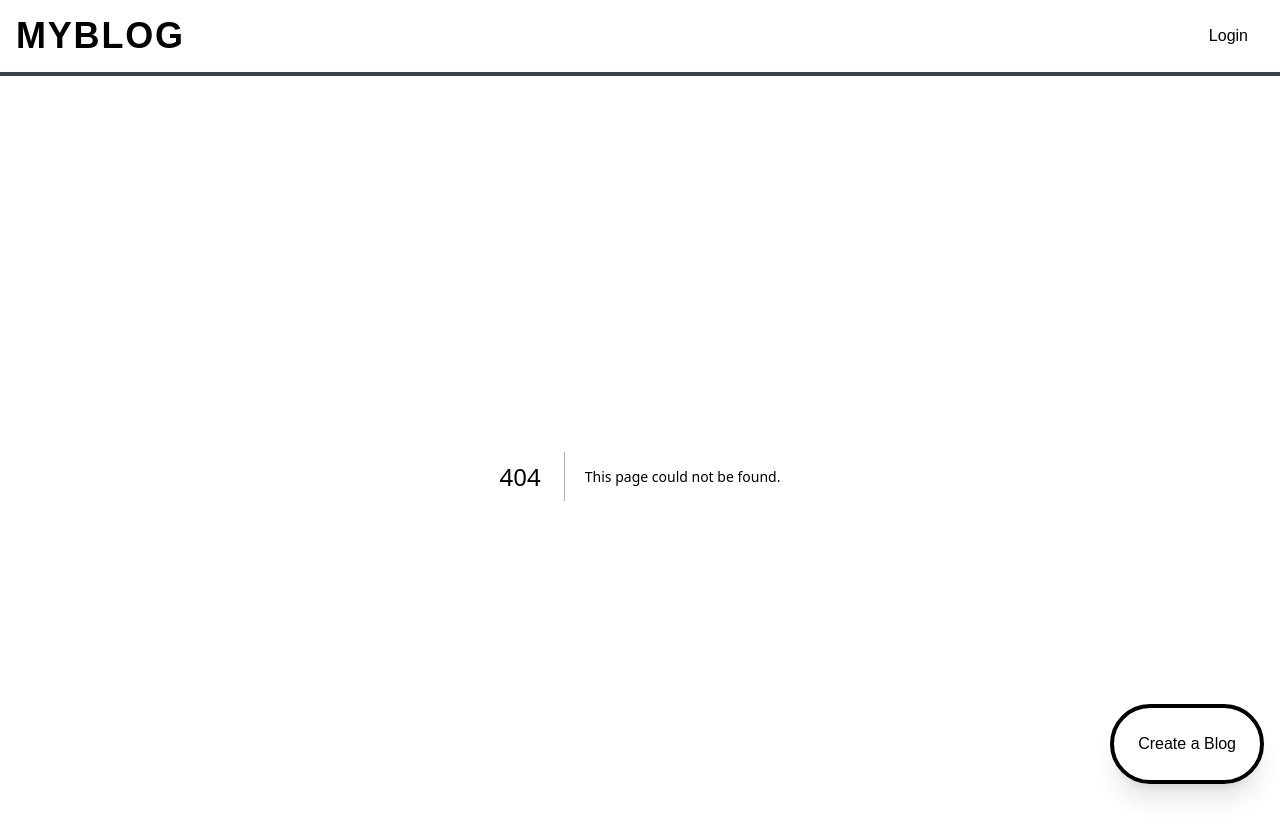
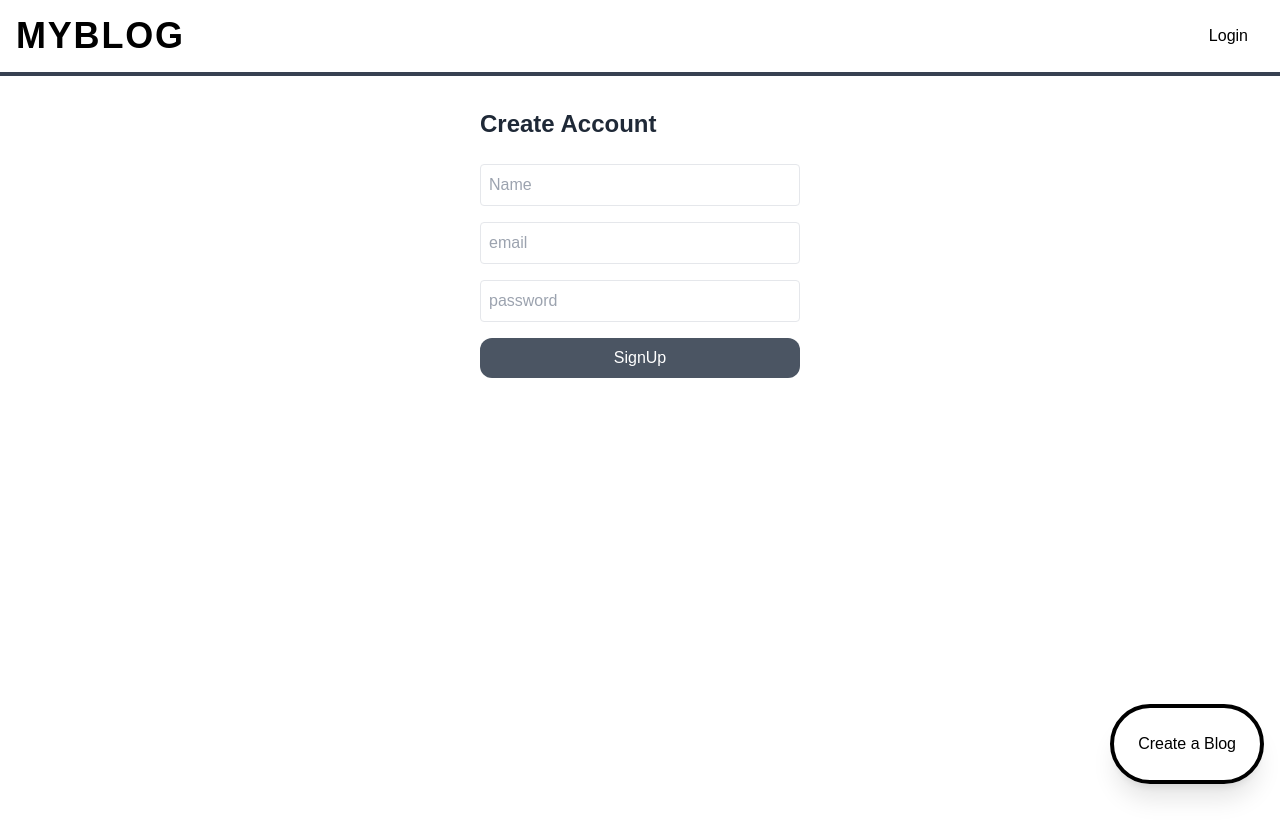
Before and after one commit to CleanerC/BlogSim, a Next.js app: page /auth/signup in a window 1280 px wide. Before the commit this address had no page. Shown: the top 838 px of the page. After the commit the page ends 800 px from the top, so only its background shows below. Built offline with nearby package versions, Linux system fonts and the light colour scheme.

Commit message:
implemented signup page without auth api

```diff
--- /dev/null
+++ b/src/app/auth/signup/page.js
@@ -0,0 +1,74 @@
+"use client";
+
+import { useState } from "react";
+import { useRouter } from "next/navigation";
+
+export default function SignUp() {
+  const [formData, setFormData] = useState({
+    email: "",
+    password: "",
+    nickname: "",
+  });
+
+  const router = useRouter()
+
+  const handleSubmit = async (e) => {
+    e.preventDefault();
+    try {
+      const res = await fetch('api/auth/signup', {
+        method: 'POST',
+        headers: { 'Content-Type': application/json },
+        body: JSON.stringify(formData)
+      })
+      if (res.ok) {
+        router.push('auth/login')
+      }
+    } catch (error) {
+      console.error('Signup failed:', error)
+    }
+  };
+
+  return (
+    <div className="flex items-center justify-center">
+      <div className="p-8 w-96">
+        <h2 className="text-2xl font-bold text-gray-800 mb-6">
+          Create Account
+        </h2>
+        <form onSubmit={handleSubmit}>
+          <div className="space-y-4">
+            <input
+              type="text"
+              placeholder="Name"
+              className="w-full p-2 border rounded"
+              value={formData.name}
+              onChange={(e) => setFormData({...formData, name: e.target.value})}
+              >
+            </input>
+            <input
+              type="text"
+              placeholder="email"
+              className="w-full p-2 border rounded"
+              value={formData.email}
+              onChange={(e) => setFormData({...formData, email: e.target.value})}
+              >
+            </input>
+            <input
+              type="text"
+              placeholder="password"
+              className="w-full p-2 border rounded"
+              value={formData.password}
+              onChange={(e) => setFormData({...formData, password: e.target.value})}
+              >
+            </input>
+            <button
+              type="submit"
+              className="w-full bg-gray-600 rounded-xl text-white p-2 hover:bg-blue-500 transition-all"
+            >
+              SignUp
+            </button>
+          </div>
+        </form>
+      </div>
+    </div>
+  );
+}
--- a/src/app/page.js
+++ b/src/app/page.js
@@ -1,4 +1,4 @@
-import { Prisma } from "../../lib/prisma";
+import { Prisma } from "../lib/prisma";
 
 export default async function Home() {
 
```
Also changed, not shown: src/lib/prisma.js (renamed from lib/prisma.js).
